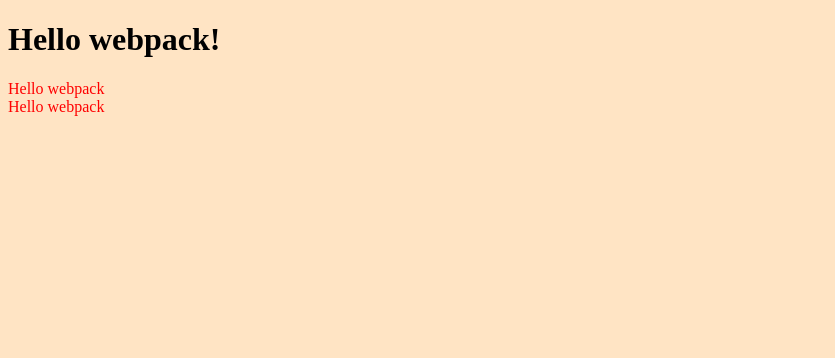
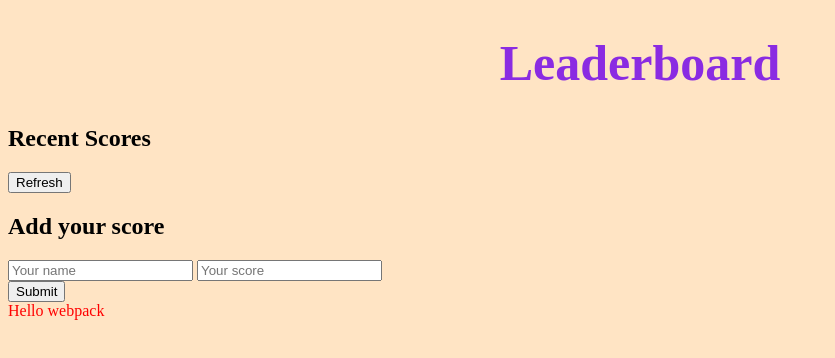
Before and after one commit to d4nQw3rty/Leaderboard, a website built with webpack: page dist/index.html in a window 1280 px wide. Shown: the whole page, without its empty margins (0-835 px from the left). Built offline with nearby package versions, Linux system fonts and the light colour scheme.

Commit message:
Update index.html
set wireframe of leaderboard app.

```diff
--- a/dist/index.html
+++ b/dist/index.html
@@ -3,9 +3,28 @@
 <head>
     <meta charset="UTF-8">
     <meta name="viewport" content="width=device-width, initial-scale=1.0">
-    <title>Wbpack Exercise</title>
-<script defer src="main.js"></script></head>
+    <link rel="stylesheet" href="style.css">
+    <title>Leaderboard</title>
+<script defer src="/runtime.bundle.js"></script><script defer src="/main.bundle.js"></script></head>
 <body>
-    <h1>Hello webpack!</h1>
+    <h1 class="leader-title">Leaderboard</h1>
+
+<main class="main">
+<div class="scores-table">
+    <div class="scores-table-title"><h2>Recent Scores</h2><div class="button-title"><button type="submit">Refresh</button></div></div>
+    <ul class="scores-list" id="scoreList">
+
+    </ul>
+</div>
+<div class="scores-add">
+    <div><h2>Add your score</h2></div>
+    <form action="#" method="get" class="form">
+        <input type="text" name="name" placeholder="Your name" required>
+        <input type="number" name="score" placeholder="Your score" required>
+        <div class="action"><button type="submit">Submit</button></div>
+    </form>
+</div>
+</main>
+<script  src="index.js" type="module"></script>
 </body>
 </html>
```
